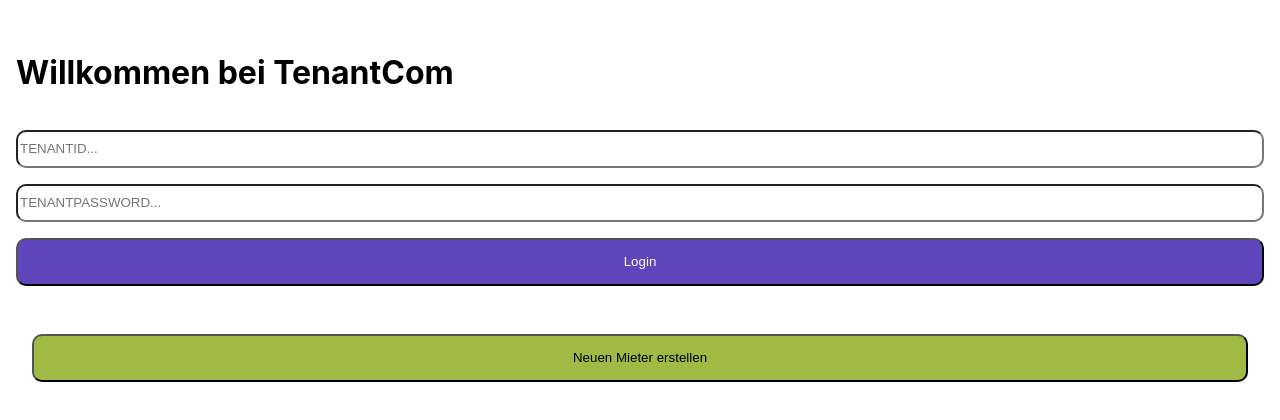
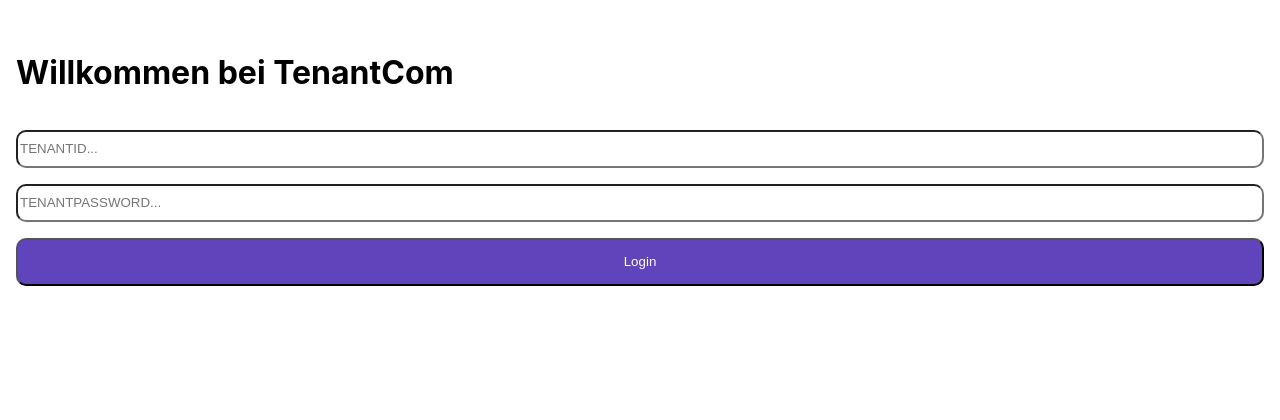
Before and after one commit to FlorianZasa/tenanat-com, a React (Create React App) app: page / in a window 1280 px wide. Shown: the top 420 px of the page. Built offline with nearby package versions, Linux system fonts and the light colour scheme.

Commit message:
Moved register Button to settings screen

```diff
--- a/src/screens/LoginScreen.js
+++ b/src/screens/LoginScreen.js
@@ -36,7 +36,6 @@ function LoginScreen() {
                 <InputComponent name="tenantPassword" type="text" onChange={(e) => setTenantPassword(e.target.value)} value={tenantPassword} required={true}/>
                 <ButtonComponent onClick={login} theme={Styles.primaryButton} text={"Login"} />
             </form>
-            <SignUpScreen />
         </div>
     )
 }
--- a/src/screens/Tabs/SettingsScreen.js
+++ b/src/screens/Tabs/SettingsScreen.js
@@ -3,6 +3,8 @@ import React from 'react'
 
 import supabaseConfig from '../../supabaseConfig'
 import { Styles } from '../../constants/Styles';
+import SignUpScreen from '../SignUpScreen';
+import ButtonComponent from '../../components/ButtonComponent';
 
 function SettingsScreen() {
 
@@ -12,7 +14,8 @@ function SettingsScreen() {
 
     return (
         <div style={Styles.screen}>
-            <button onClick={logout}>Logout</button>
+            {true && <SignUpScreen />}
+            <ButtonComponent onClick={logout} text={"Logout"} theme={Styles.primaryButton} />
         </div>
     )
 }
```
